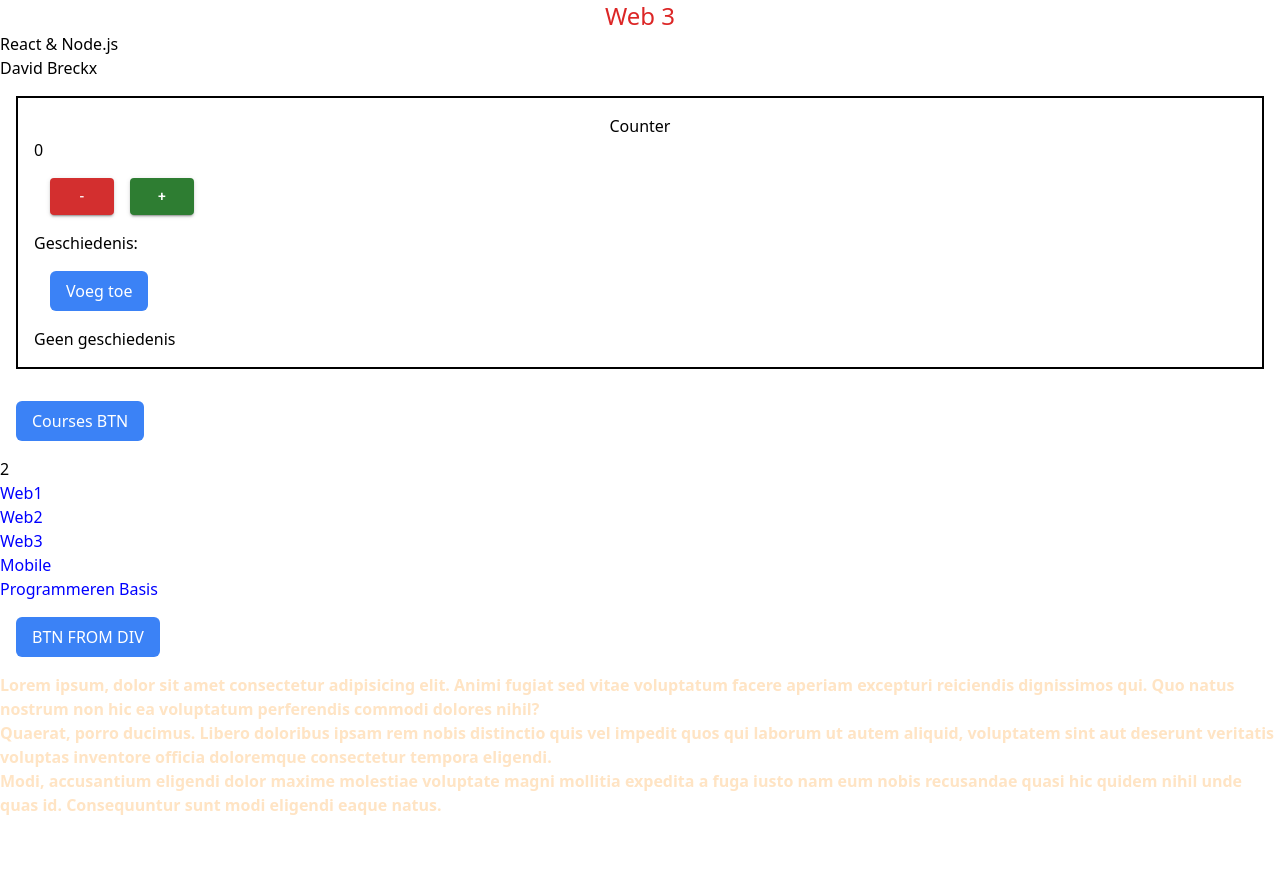
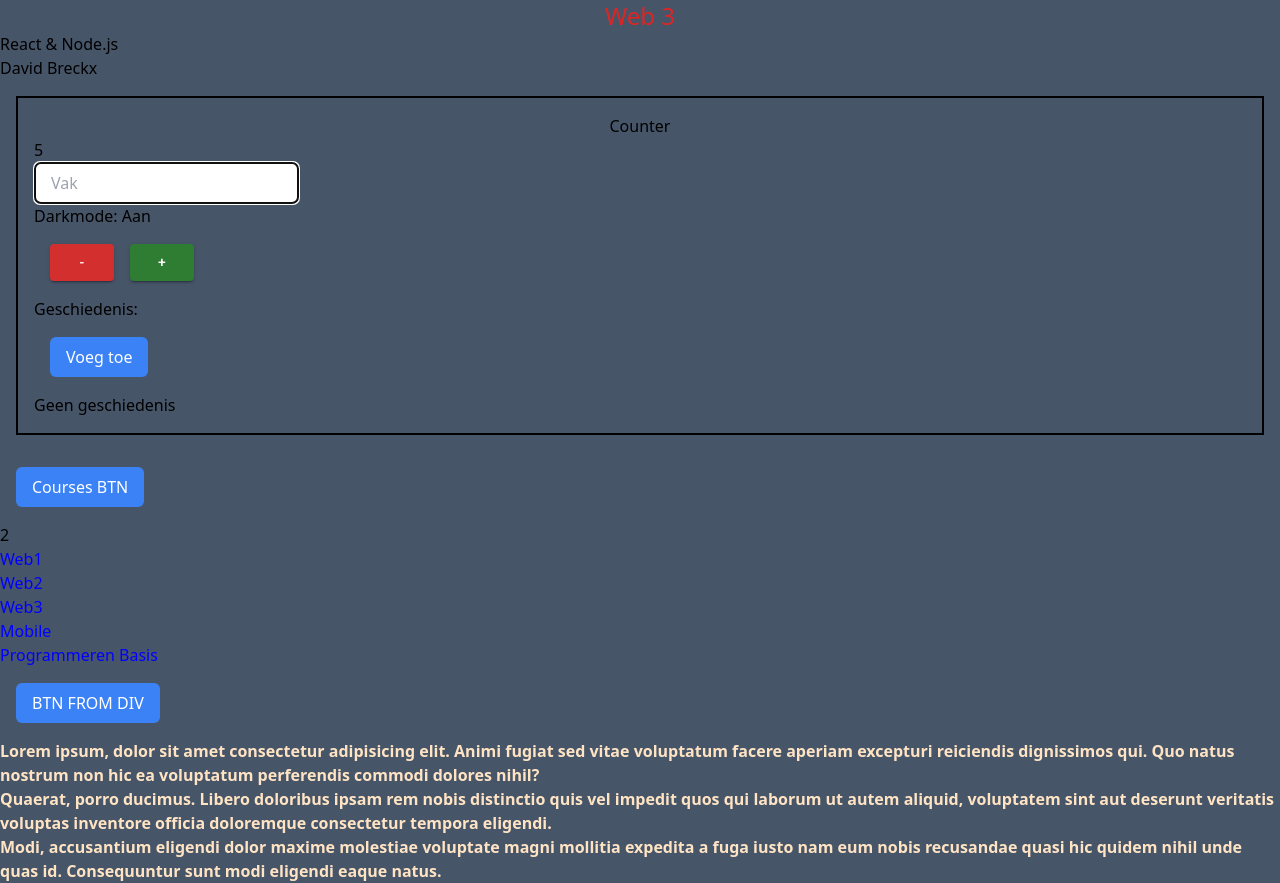
Before and after one commit to DavidBr89/web3-aalst-2425, a React (Vite) app in the folder react-bios/: page / in a window 1280 px wide. Before the commit the page ends 817 px from the top, so only its background shows below. Built offline with nearby package versions, Linux system fonts and the light colour scheme.

Commit message:
Pauze les 5

```diff
--- a/react-bios/src/App.jsx
+++ b/react-bios/src/App.jsx
@@ -4,8 +4,11 @@ import "./App.css";
 import Courses from "./components/Courses";
 import MyButton from "./components/MyButton";
 import Counter from "./components/Counter";
+import { useDarkMode } from "./contexts/DarkModeContext";
 
 function App() {
+  const darkModeObj = useDarkMode();
+
   const subTitle = "React & Node.js";
   const { fName, lName } = {
     fName: "David",
@@ -20,7 +23,7 @@ function App() {
 
   // JSX returnen
   return (
-    <>
+    <div className={darkModeObj.isDarkMode ? "bg-slate-600" : "bg-white"}>
       <h1 className="text-2xl text-center text-red-600">Web 3</h1>
       <h3>{subTitle}</h3>
 
@@ -55,7 +58,7 @@ function App() {
         mollitia expedita a fuga iusto nam eum nobis recusandae quasi hic quidem
         nihil unde quas id. Consequuntur sunt modi eligendi eaque natus.
       </p>
-    </>
+    </div>
   );
 }
 
--- a/react-bios/src/components/Counter.jsx
+++ b/react-bios/src/components/Counter.jsx
@@ -1,4 +1,4 @@
-import React, { useEffect, useState } from "react";
+import React, { useEffect, useRef, useState } from "react";
 import MyButton from "./MyButton";
 import CounterButtons from "./CounterButtons";
 
@@ -8,16 +8,62 @@ const Counter = () => {
   const [counter, setCounter] = useState(0);
   const [history, setHistory] = useState([]);
 
+  // Ref hook -> Referentie aanmaken meestal met uw DOM tree element
+  // STAP 1: Nieuwe referentie aanmaken
+  const inputRef = useRef();
+  // { current: undefined } -> Krijg je terug van de useRef hook
+
   //   Dit maakt een loop
-  //   useEffect(() => {
-  //     console.log("Counter component gerenderd");
-  //     setCounter(counter + 1);
-  //   });
+  // useEffect type 1
+
+  useEffect(() => {
+    console.log("TYPE 1");
+    // setCounter(counter + 1);
+  });
+
+  // useEffect type 2
+  // Lege array als tweede argument
+  // Om code uit te voeren bij het mounten van uw component - dus 1 malig
+  useEffect(() => {
+    console.log("TYPE 2");
+  }, []);
+
+  useEffect(() => {
+    console.log("TYPE 2a");
+  }, [history]);
+
+  // useEffect Type 3
+  useEffect(() => {
+    const timerId = setInterval(() => {
+      setCounter(counter + 1);
+      console.log(counter);
+    }, 1000);
+
+    // Cleanup functie returnen -> Connecties afsluiten,
+    // event listeners te stoppen, timers stoppen, ...
+    // Als de component geunmounted wordt -> Wordt deze functie opgeroepen
+    return () => {
+      clearInterval(timerId);
+    };
+  }, [counter]);
+
+  // TYPE 2
+  useEffect(() => {
+    inputRef.current.focus();
+  }, []);
 
   return (
     <div className="border-2 border-black m-4 p-4">
       <p className="text-center">Counter</p>
       <p>{counter}</p>
+
+      <input
+        className="border rounded-md px-4 py-2"
+        type="text"
+        placeholder="Vak"
+        // STAP 2: Koppeling van uw referentie
+        ref={inputRef}
+      />
 
       <CounterButtons counter={counter} setCounter={setCounter} />
 
--- a/react-bios/src/components/CounterButtons.jsx
+++ b/react-bios/src/components/CounterButtons.jsx
@@ -1,10 +1,15 @@
-import React, { useEffect } from "react";
+import React, { useContext, useEffect } from "react";
 import MyButton from "./MyButton";
 
 import { Button, Checkbox, Slider, TextField } from "@mui/material";
+import { useDarkMode } from "../contexts/DarkModeContext";
 
 const CounterButtons = (props) => {
   const { counter, setCounter } = props;
+
+  // Context gebruiken -> DarkModeContext
+  // const darkModeObj = useContext(DarkModeContext);
+  const darkModeObj = useDarkMode();
 
   useEffect(() => {
     console.log("CounterButtons component gerenderd");
@@ -28,6 +33,8 @@ const CounterButtons = (props) => {
     <div>
       {/* <MyButton onClick={decrement}>-</MyButton> */}
 
+      <p>Darkmode: {darkModeObj.isDarkMode ? "Aan" : "UIT"}</p>
+
       <Button
         variant="contained"
         onClick={decrement}
--- /dev/null
+++ b/react-bios/src/contexts/DarkModeContext.jsx
@@ -0,0 +1,23 @@
+import React, { createContext, useContext, useState } from "react";
+
+// Stap 1: Nieuwe instantie van een context
+const DarkModeContext = createContext();
+
+// Stap 2: Aanmaken van onze ContextProvider
+const DarkModeContextProvider = (props) => {
+  const [isDarkMode, setIsDarkMode] = useState(true);
+
+  return (
+    <DarkModeContext.Provider
+      value={{
+        isDarkMode: isDarkMode,
+      }}>
+      {props.children}
+    </DarkModeContext.Provider>
+  );
+};
+
+export default DarkModeContextProvider;
+
+// Custom hook -> hook start altijd met use
+export const useDarkMode = () => useContext(DarkModeContext);
--- a/react-bios/src/main.jsx
+++ b/react-bios/src/main.jsx
@@ -1,10 +1,13 @@
-import { StrictMode } from 'react'
-import { createRoot } from 'react-dom/client'
-import App from './App.jsx'
-import './index.css'
+import { StrictMode } from "react";
+import { createRoot } from "react-dom/client";
+import App from "./App.jsx";
+import "./index.css";
+import DarkModeContextProvider from "./contexts/DarkModeContext.jsx";
 
-createRoot(document.getElementById('root')).render(
+createRoot(document.getElementById("root")).render(
   <StrictMode>
-    <App />
-  </StrictMode>,
-)
+    <DarkModeContextProvider>
+      <App />
+    </DarkModeContextProvider>
+  </StrictMode>
+);
```
